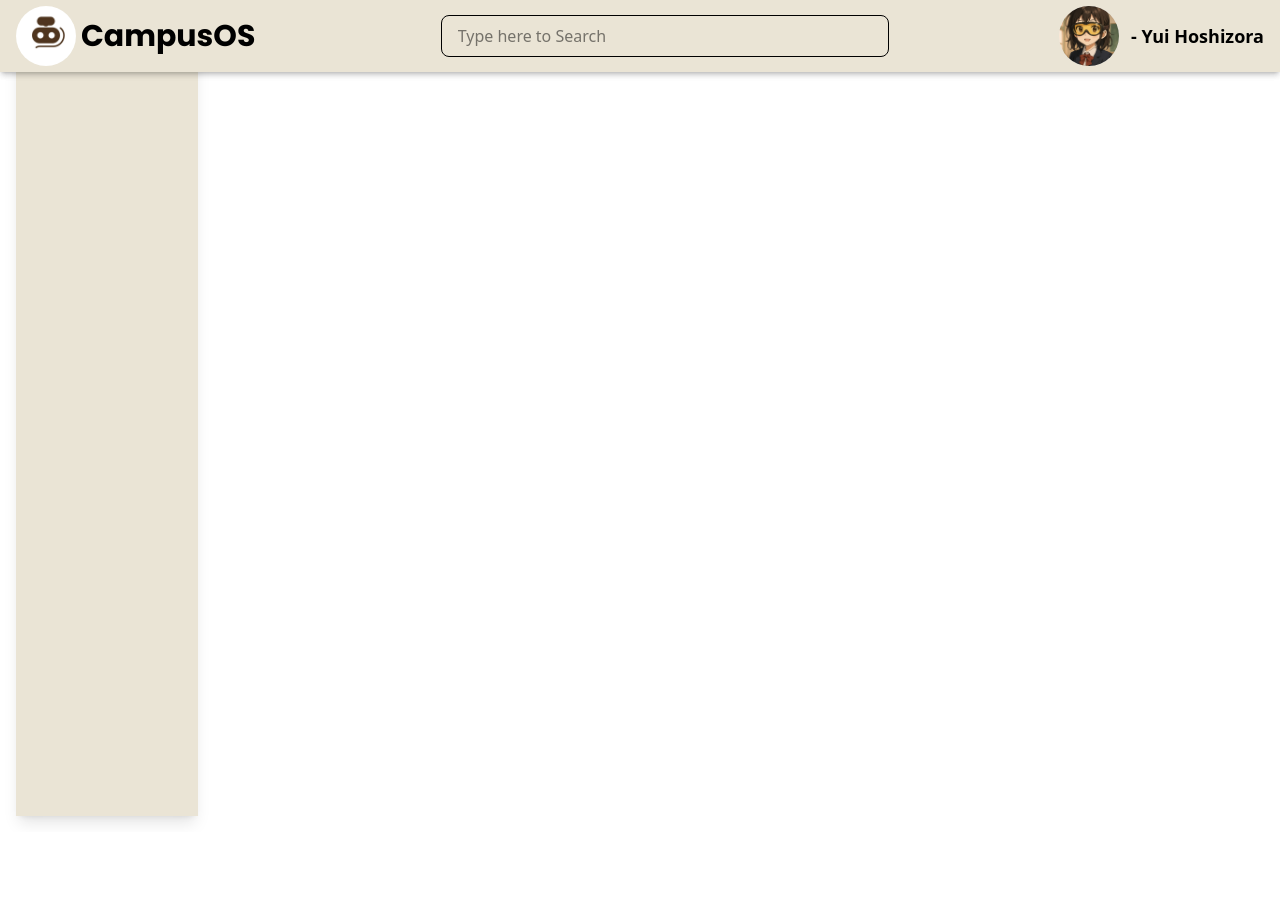
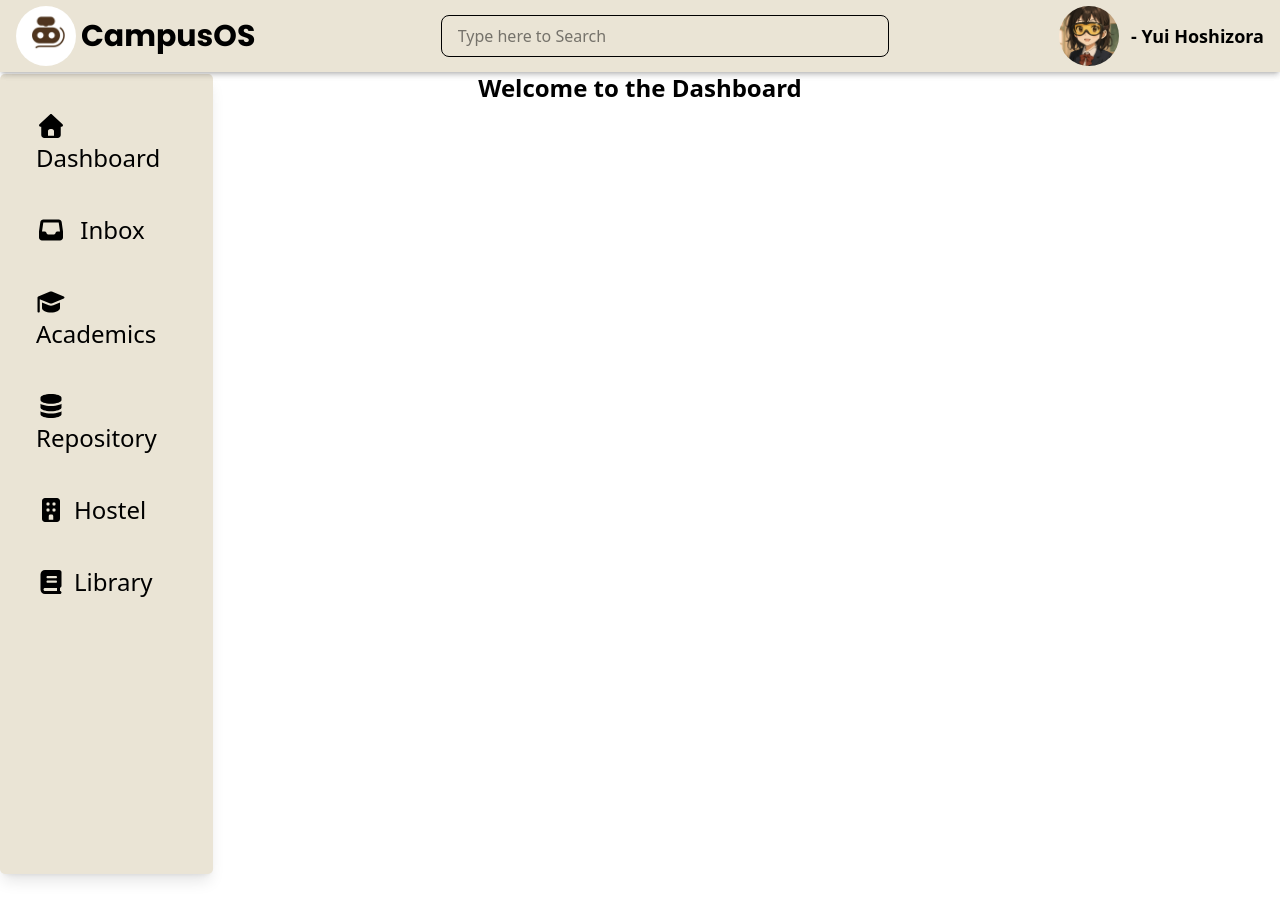
Before and after one commit to vinit-codes/CampusIQ, a React (Vite) app in the folder frontend/: page /Dashboard in a window 1280 px wide. Shown: the top 920 px of the page. Before the commit the page ends 832 px from the top, so only its background shows below. Built offline with nearby package versions, Linux system fonts and the light colour scheme.

Commit message:
updated sidebar

```diff
--- a/frontend/package.json
+++ b/frontend/package.json
@@ -10,6 +10,9 @@
     "preview": "vite preview"
   },
   "dependencies": {
+    "@fortawesome/fontawesome-svg-core": "^7.0.0",
+    "@fortawesome/free-solid-svg-icons": "^7.0.0",
+    "@fortawesome/react-fontawesome": "^0.2.3",
     "@tailwindcss/vite": "^4.1.11",
     "react": "^19.1.1",
     "react-dom": "^19.1.1",
--- a/frontend/src/App.tsx
+++ b/frontend/src/App.tsx
@@ -3,6 +3,10 @@ import { BrowserRouter, useLocation } from "react-router-dom";
 import AppRouter from "./Router";
 import Header from "./Components/Common/Header";
 import Loading from "./Components/Loading/loading";
+import { library } from '@fortawesome/fontawesome-svg-core';
+import { faHome, faChartLine, faCog } from '@fortawesome/free-solid-svg-icons';
+
+library.add(faHome, faChartLine, faCog);
 
 const AppWrapper: React.FC = () => {
   return (
--- a/frontend/src/Components/Common/Sidebar.tsx
+++ b/frontend/src/Components/Common/Sidebar.tsx
@@ -1,10 +1,36 @@
 import React from 'react';
+import { FontAwesomeIcon } from '@fortawesome/react-fontawesome';
+import { faHome,faInbox  , faGraduationCap , faBuilding , faBook , faDatabase} from '@fortawesome/free-solid-svg-icons';
+import { library } from '@fortawesome/fontawesome-svg-core';
 
 
-
+library.add(faInbox, faGraduationCap, faDatabase, faBuilding, faHome , faBook);
 const Sidebar = () => {
   return (
-    <aside className="w-1/6 h-screen bg-[#EAE4D5] m-0 p-4 shadow-lg">
+    <aside className="w-1/6 h-screen bg-[#EAE4D5] m-0 p-4 shadow-lg fixed flex flex-col mt-[2px] rounded-[5px]">
+        <a href="/dashboard" className="p-3  m-2 item-center rounded-[2px] text-2xl ">
+          <FontAwesomeIcon icon={faHome} className="mr-2" />Dashboard
+        </a>
+
+        <a href="/notifications" className="p-3  m-2 item-center rounded-[2px] text-2xl ">
+          <FontAwesomeIcon icon={faInbox} className="mr-2" /> Inbox
+        </a>
+
+        <a href="/academics" className="p-3  m-2 item-center rounded-[2px] text-2xl">
+          <FontAwesomeIcon icon={faGraduationCap} className="mr-2" />Academics
+        </a>
+
+        <a href="/studentsprofile" className="p-3  m-2 item-center rounded-[2px] text-2xl">
+          <FontAwesomeIcon icon={faDatabase} className="mr-2" />Repository
+        </a>
+
+        <a href="/hostel" className="p-3  m-2 item-center rounded-[2px] text-2xl">
+          <FontAwesomeIcon icon={faBuilding} className="mr-2" />Hostel
+        </a>
+
+        <a href="/library" className="p-3  m-2 item-center rounded-[2px] text-2xl">
+          <FontAwesomeIcon icon={faBook} className="mr-2" />Library
+        </a>
 
     </aside>
   )
--- a/frontend/src/Pages/Dashboard/Dashboard.tsx
+++ b/frontend/src/Pages/Dashboard/Dashboard.tsx
@@ -4,11 +4,11 @@ import Sidebar from './../../Components/Common/Sidebar.tsx';
 
 const Dashboard = () => {
   return (
-    <div className="min-h-screen flex items-center justify-center box-border p-4">
+    <div className="min-h-screen flex flex-col box-border m-0 p-0">
       <Header />
-      <div className="flex w-full m-0 p-0 overflow-h">
+      <div className="flex w-full m-0 p-0 pt-[72px] relative">
         <Sidebar />
-        <div className="flex justify-center align-center text-center w-full h-screen">
+        <div className="flex justify-center align-center text-center w-full h-[2000px] ">
           <h1 className="text-2xl font-bold text-center">Welcome to the Dashboard</h1>
         </div>
       </div>
```
